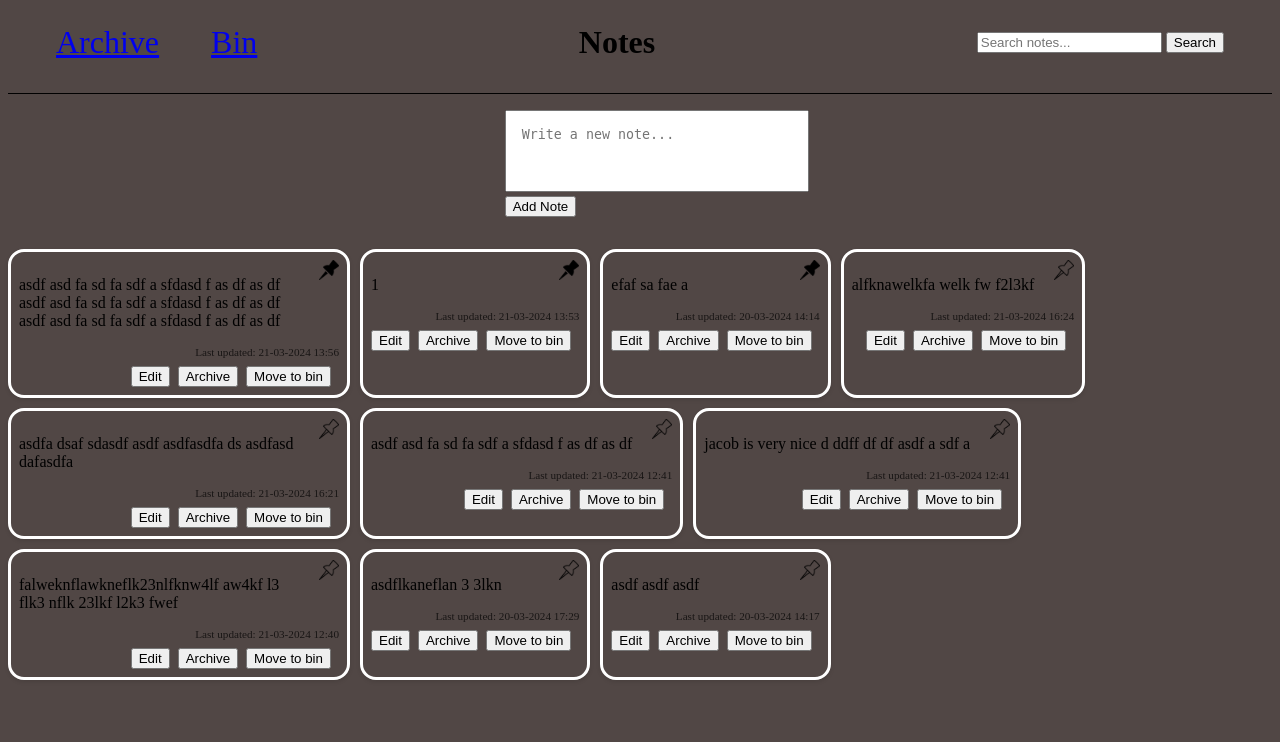
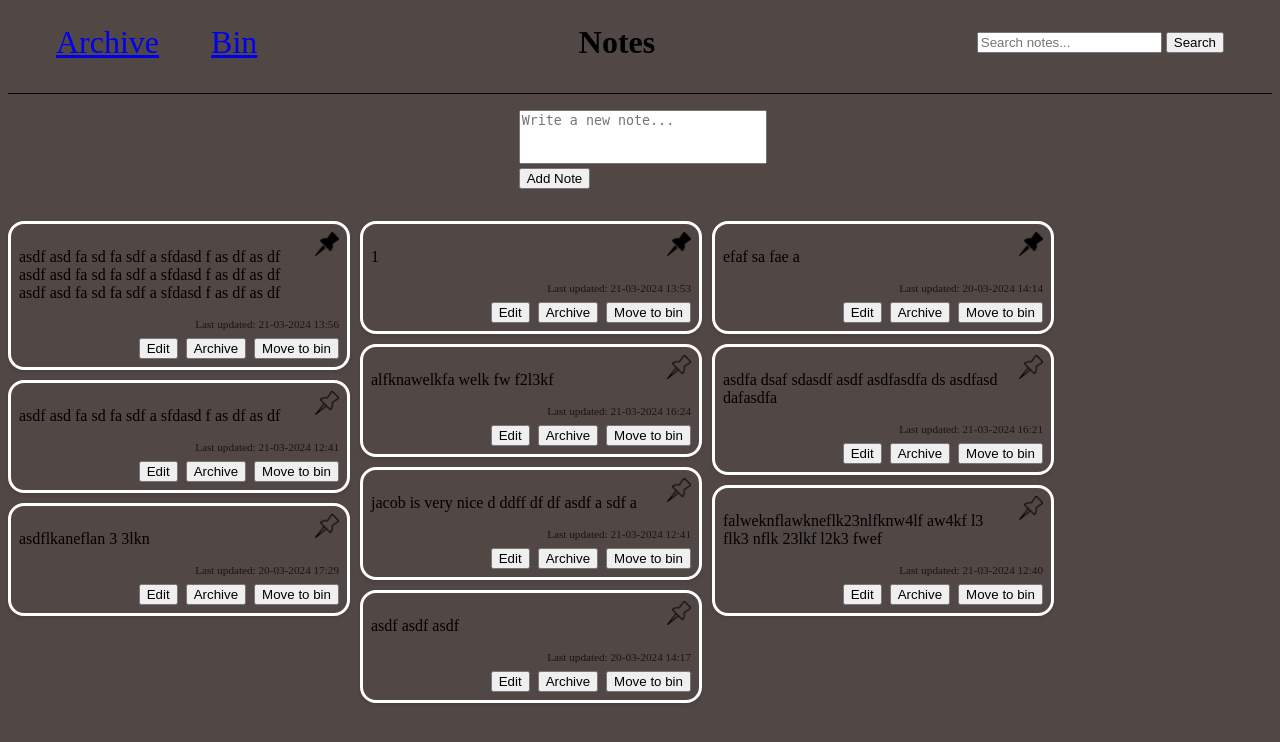
Before and after one commit to jacobsultan/sticky-notes-web-app, a Flask app: page / in a window 1280 px wide. Shown: the top 742 px of the page. Run offline with Flask 3, Linux system fonts and the light colour scheme.

Commit message:
masonry working

```diff
--- a/static/layout_styling.css
+++ b/static/layout_styling.css
@@ -39,5 +39,4 @@ body {
     width: 100%;
     min-height: 3rem;
     max-height: 9rem;
-    padding: 1rem;
 }
--- a/static/notes_styling.css
+++ b/static/notes_styling.css
@@ -1,40 +1,38 @@
-.notes_grid {
-    display: flex;
-    flex-wrap: wrap;
-    gap: 10px;
+.notes-grid {
+    margin: 0 auto;
 }
 
-.note_container {
+.note-container {
     border: 0.2rem solid white;
     padding: 0.5rem;
-    display: inline-block;
+    display: flex;
+    flex-direction: column;
     min-width: 13rem;
-    max-width: 20rem;
+    max-width:20rem;
+    width: calc(33.33% - 10px);
     position: relative;
-    height:auto;
+    height: auto;
     border-radius: 1rem;
     box-shadow: 0 2px 4px rgba(0, 0, 0, 0.1);
-
-
-}
-
-.note_content {
-    margin-right: 2.5rem;
-    word-wrap: break-word;
-
+    margin-bottom: 10px;
 }
 
 
 
+.note-content {
+    margin-right: 2rem;
+    word-wrap: break-word;
+    flex-grow: 1;
+}
 
-.note_extras {
+.note-extras {
     display: flex;
     flex-direction: column;
     align-items: flex-end;
     margin-top: auto;
 }
 
-.note_date {
+.note-date {
     font-size: 0.7rem;
     color: rgb(0, 0, 0, 0.7);
     margin-bottom: 0.5rem;
@@ -44,40 +42,21 @@
     max-width: 100%;
 }
 
-.note_buttons {
+.note-buttons {
     display: flex;
+    justify-content: flex-end;
 }
 
-.note_buttons button {
-    margin-right: 0.5rem;
+.note-buttons button {
+    margin-left: 0.5rem;
 }
 
-
-
-.note_container.expanded {
-    min-width: 25rem;
-    max-width: 25rem;
-}
-
-
-.no_results {
-    word-wrap: break-word; /* For older browsers */
-    overflow-wrap: break-word; /* For modern browsers */
-}
-
-.pin_button {
+.pin-button {
     position: absolute;
     top: 0.5rem;
     right: 0.5rem;
 }
-.toggle_pin_button {
-    background: none;
-    border: none;
-    padding: 0;
-    cursor: pointer;
+.pin-button img {
+    width: 1.5rem;
+    height: auto;
 }
-
-.toggle_pin_button img {
-    width: 20px;
-    height: 20px;
-}
--- a/static/script.js
+++ b/static/script.js
@@ -82,3 +82,13 @@ function resizeTextarea() {
     textarea.style.height = 'auto'; // Reset height to auto to calculate new height
     textarea.style.height = textarea.scrollHeight + 'px'; // Set the new height based on content
 }
+
+document.addEventListener('DOMContentLoaded', function() {
+    var masonryContainer = document.querySelector('.masonry-container');
+    var masonry = new Masonry(masonryContainer, {
+      itemSelector: '.masonry-item',
+      columnWidth: '.masonry-item',
+      gutter: 10,
+      percentPosition: true
+    });
+  });
--- a/templates/index.html
+++ b/templates/index.html
@@ -3,6 +3,7 @@
 <html lang="en">
 <head>
     {% from "other_macros.html" import head_elements %}
+    <script src="https://unpkg.com/masonry-layout@4/dist/masonry.pkgd.min.js"></script>
     {{ head_elements() }}
     <title>Notes</title>
 </head>
--- a/templates/meta_macros.html
+++ b/templates/meta_macros.html
@@ -2,41 +2,34 @@
 {% from "button_macros.html" import display_datetime,display_date,edit_button,delete_button %}
 {% from "other_macros.html" import archive_link, bin_link, index_link %}
 
-
 {% macro render_notes(notes, type) %}
-    <div class="notes_grid">
+<div class="notes-grid masonry-container">
   {% for note in notes %}
-            <div class="note_container">
-                <div class="note_content">
+  <div class="note-container masonry-item">
+    <div class="note-content">
       <p>{{ note.content }}</p>
     </div>
-
     {% if type == 'main' %}
-                    <div class="pin_button">
+    <div class="pin-button">
       {{ toggle_pin_button(note) }}
     </div>
     {% endif %}
-
-                <div class="note_extras">
-                    <div class="note_date">
+    <div class="note-extras">
+      <div class="note-date">
         {% if type == 'main' %}
         {{ display_datetime(note) }}
         {% else %}
         {{ display_date(note) }}
         {% endif %}
       </div>
-
-                    <div class="note_buttons">
+      <div class="note-buttons">
         {% if type == 'main' %}
         {{ edit_button(note) }}
         {% endif %}
-
         {% if type != 'bin' %}
         {{ toggle_archived_button(note) }}
         {% endif %}
-
         {{ toggle_bin_button(note) }}
-
         {% if type == 'bin' %}
         {{ delete_button(note) }}
         {% endif %}
@@ -46,8 +39,6 @@
   {% endfor %}
 </div>
 {% endmacro %}
-
-
 
 {% macro links_bar(page) %}
     <header class = "header">
```
Also changed, not shown: instance/notes.db. Lines whose indentation alone changed are shown as unchanged.
